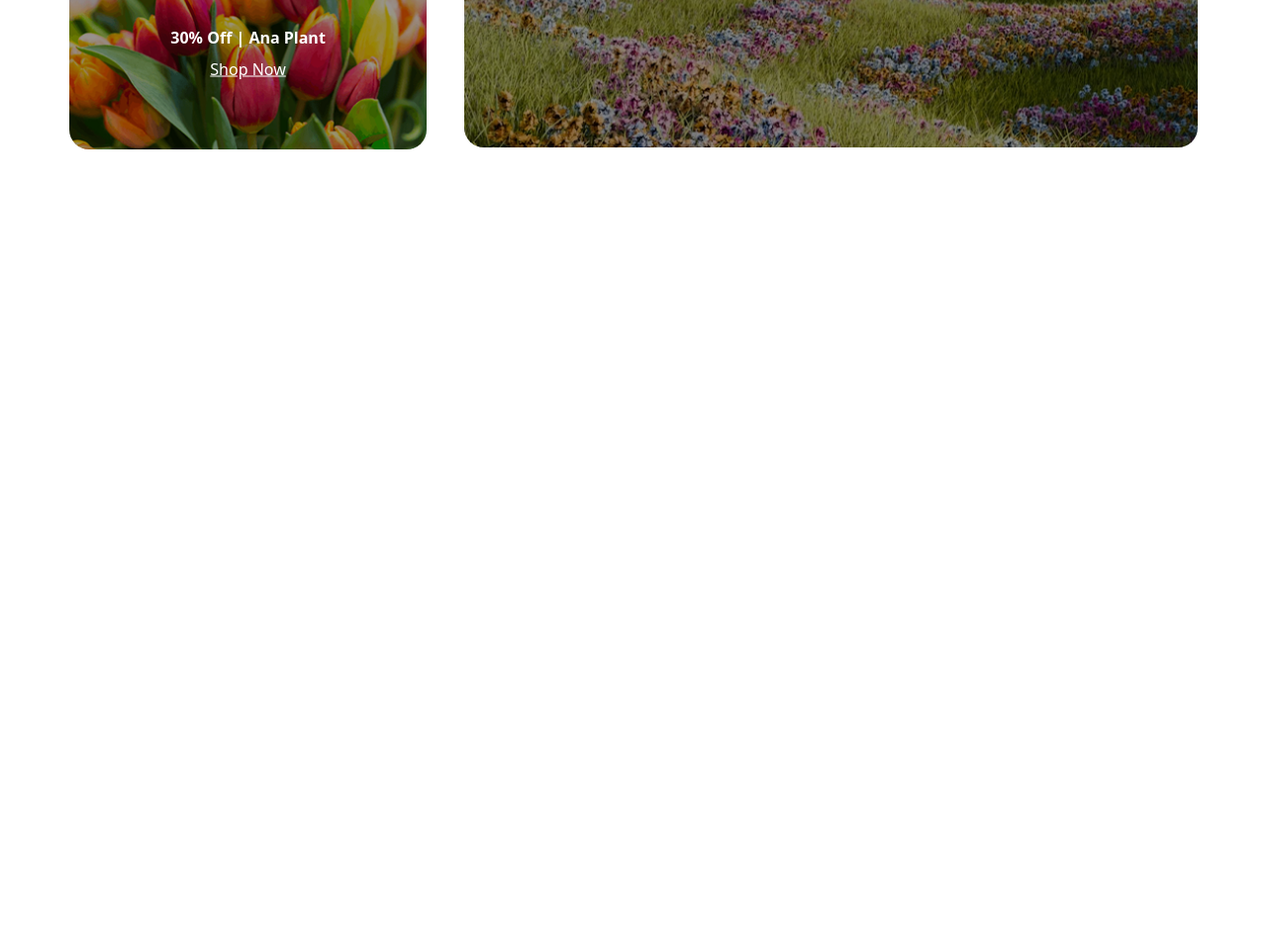
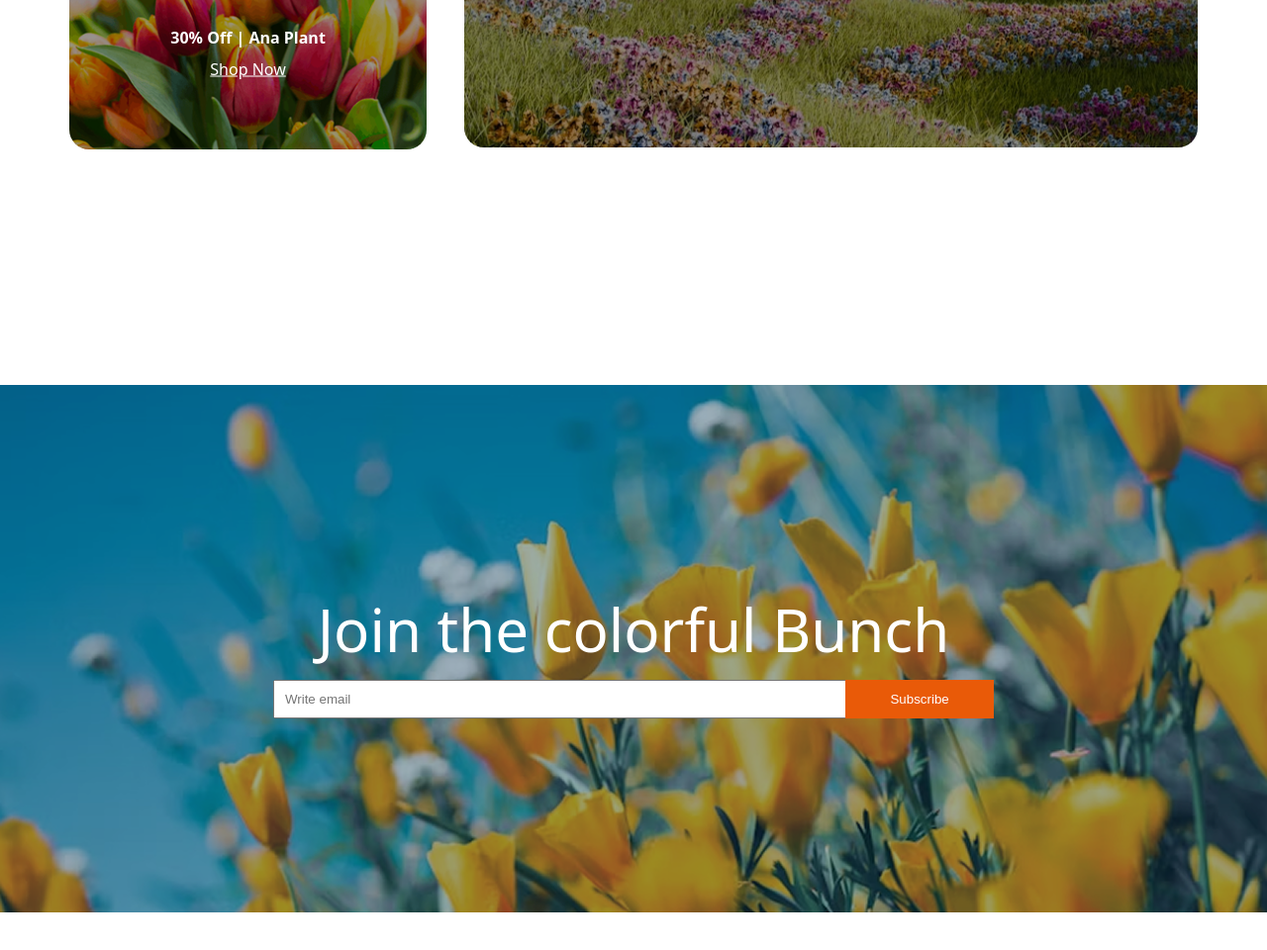
Before and after one commit to MinhazMahin14/Assignment_2, a plain HTML site: page index.html in a window 1280 px wide. Shown: the part 3224-4184 px from the top of the page at 99% size. Before the commit the page ends 3520 px from the top, so only its background shows below. Drawn offline with Linux system fonts and the light colour scheme.

Commit message:
added newslatter section

```diff
--- a/index.html
+++ b/index.html
@@ -184,8 +184,15 @@
         <!-- Latest  Deals -->
 
         <!-- Subscribe -->
-
-
+        <div class="Subscribe-container">
+            <div>
+                <h3 class="sub-header">Join the colorful Bunch</h3>
+                <div>
+                    <input class="email" type="email" name="" id="" placeholder="Write email">
+                    <button class="sub-btn" type="submit">Subscribe</button>
+                </div>
+            </div>
+        </div>
 
         <!-- Subscribe -->
 
--- a/style/styles.css
+++ b/style/styles.css
@@ -4,8 +4,7 @@
 }
 
 /* font */
-.font
-{
+.font {
     font-family: system-ui, -apple-system, BlinkMacSystemFont, 'Segoe UI', Roboto, Oxygen, Ubuntu, Cantarell, 'Open Sans', 'Helvetica Neue', sans-serif;
 }
 
@@ -110,43 +109,38 @@ h5 {
     margin-bottom: 120px;
 }
 
-.trust-badges img
-{
+.trust-badges img {
     max-width: 286px;
     margin-top: -140px;
     margin-left: -160px;
 }
 
-.trusted-text
-{
+.trusted-text {
     font-size: 22px;
 }
 
-.trusted-text li
-{
+.trusted-text li {
     padding-bottom: 20px;
 }
 
-.flower-description
-{
+.flower-description {
     color: rgba(0, 0, 0, 0.5);
 }
 
 /* Latest Deals */
 
-.deals-container
-{
+.deals-container {
     max-width: 1140px;
     margin: 0 auto;
     gap: 38px;
     margin-bottom: 120px;
 }
-.double-img div
-{
+
+.double-img div {
     padding-bottom: 25px;
 }
-.deals-container img
-{
+
+.deals-container img {
     border-radius: 20px;
     filter: brightness(60%);
 }
@@ -181,14 +175,46 @@ h5 {
     color: white;
 }
 
-.zabo-text h2
-{
+.zabo-text h2 {
     font-size: 2rem;
 }
 
-.zabo-btn
-{
+.zabo-btn {
     font-size: 1.5rem;
 }
 
 /* Subscribe */
+
+.Subscribe-container {
+    width: 100%;
+    height: 90vh;
+    background-image: url(../images/news-letter-bg.png);
+    background-position: center;
+    background-repeat: no-repeat;
+    display: flex;
+    justify-content: center;
+    align-items: center;
+    color: white;
+    text-align: center;
+}
+
+.sub-header {
+    font-size: 3.75rem;
+    color: white;
+    padding: 10px;
+    font-weight: 400;
+}
+
+.email {
+    width: 700px;
+    padding: 10px;
+}
+
+.sub-btn {
+    width: 150px;
+    background-color: #E95A08;
+    padding: 12px;
+    border: none;
+    color: white;
+    margin-left: -150px;
+}
```
Lines whose indentation alone changed are shown as unchanged.
